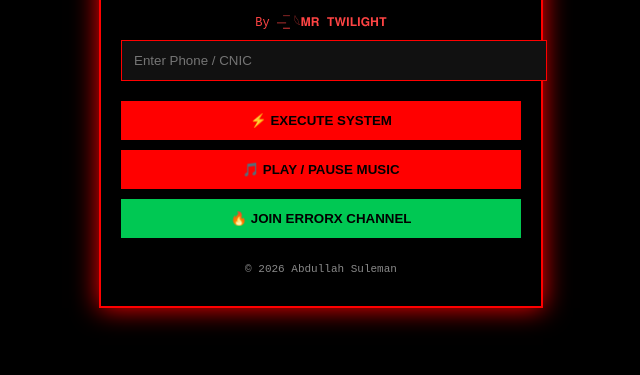
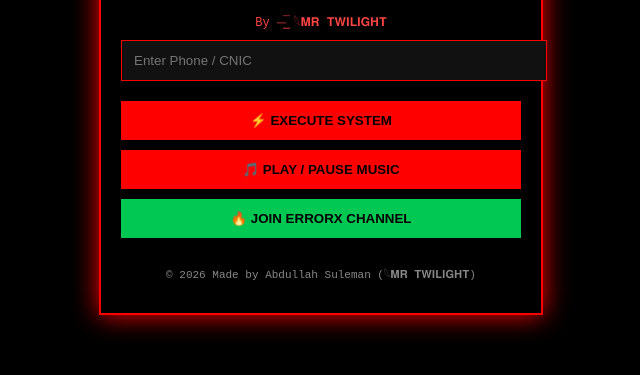
Before and after one commit to Maswtcxt24/Sim-Details-by-Errorx, a plain HTML site: page index.html in a window 1280 px wide. Shown: the part 169-544 px from the top of the page, without its empty margins (319-959 px from the left). Drawn offline with Linux system fonts and the light colour scheme.

Commit message:
Update index.html

```diff
--- a/index.html
+++ b/index.html
@@ -113,7 +113,7 @@ margin-bottom:10px;
 
 <div id="result" class="result"></div>
 
-<p class="footer">© 2026 Abdullah Suleman</p>
+<p class="footer">© 2026 Made by Abdullah Suleman (𓆩𝐌𝐑 𝐓𝐖𝐈𝐋𝐈𝐆𝐇𝐓) </p>
 
 </div>
 
```
